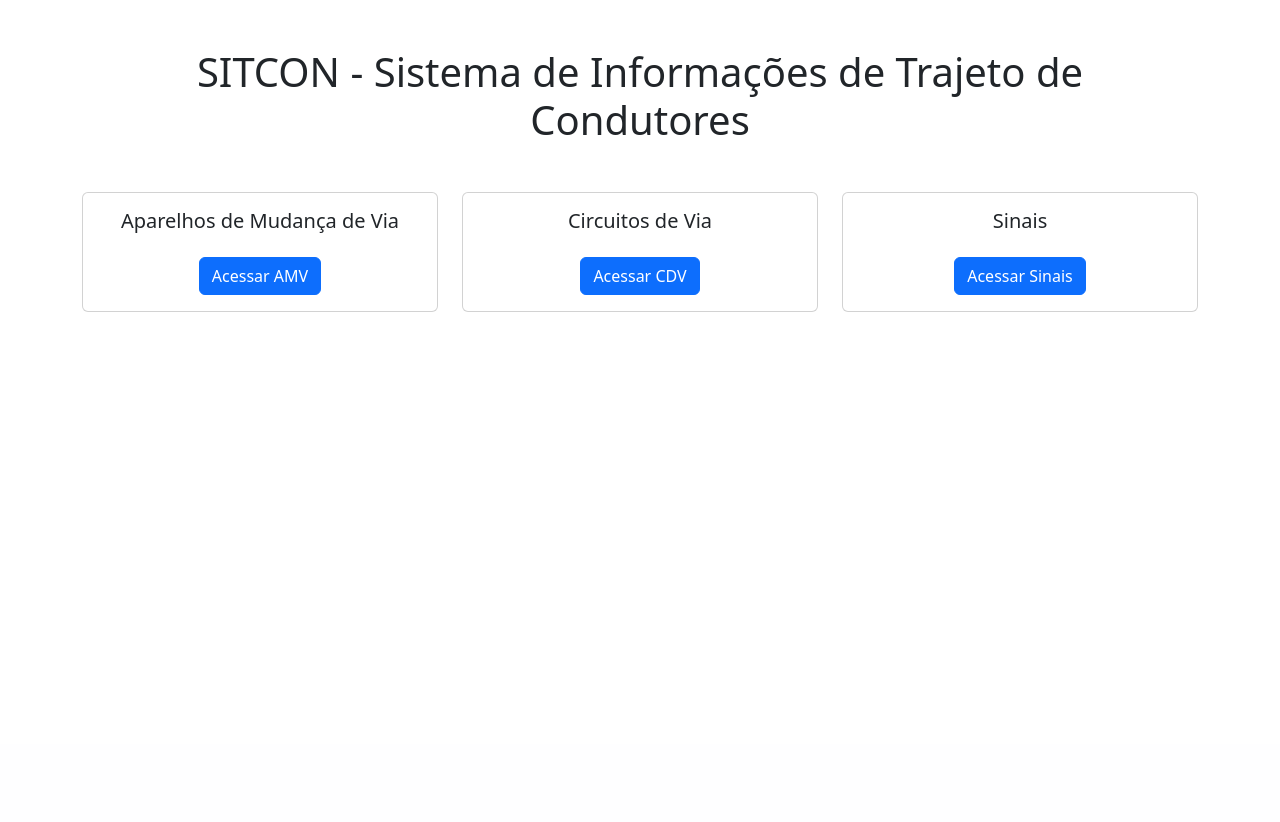
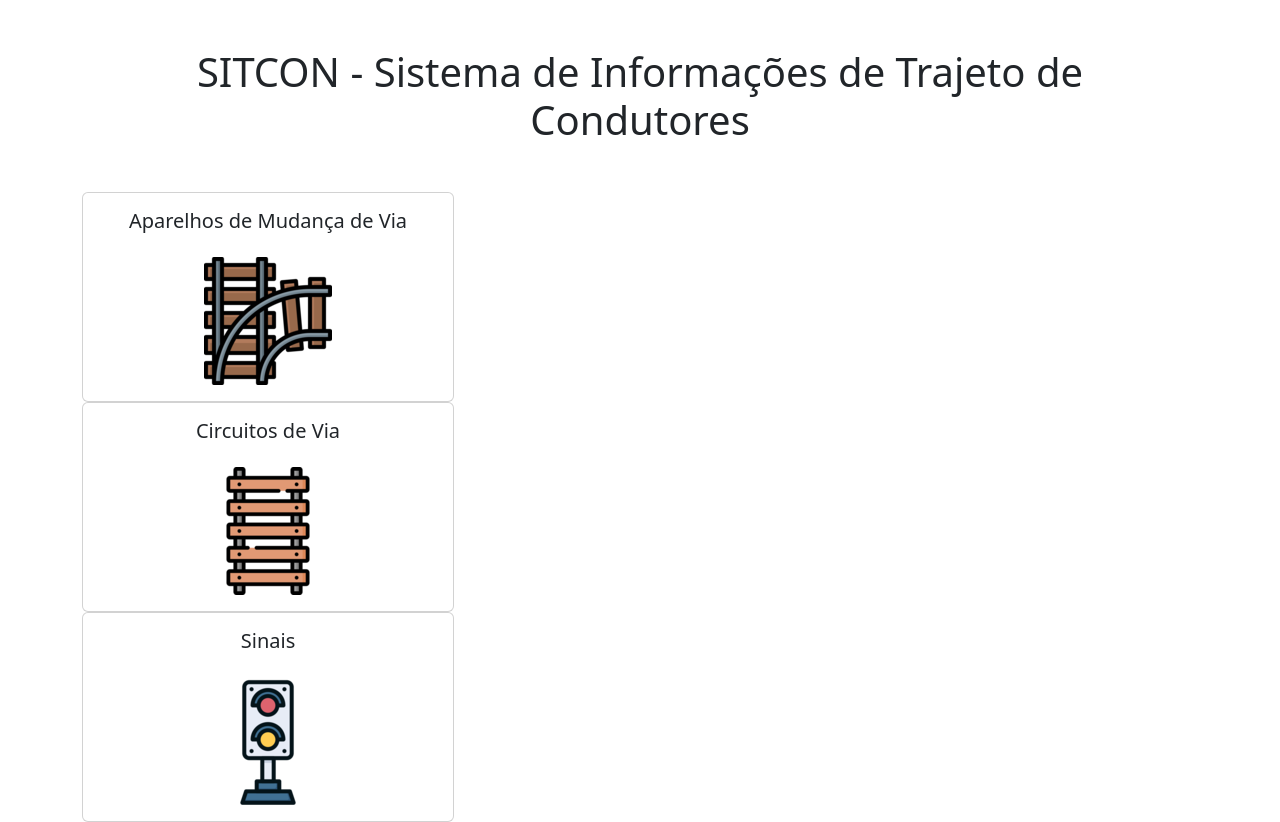
Before and after one commit to MuMurilo/Sitcon-Univesp, a Flask app: page /sitcon in a window 1280 px wide. Shown: the part 56-878 px from the top of the page. Before the commit the page ends 368 px from the top, so only its background shows below. Run offline with Flask 3, Linux system fonts and the light colour scheme; the visitor is signed in with stand-in values (Sample User, id 1).

Commit message:
add icons on buttons

```diff
--- a/sitcon_v2/templates/sitcon.html
+++ b/sitcon_v2/templates/sitcon.html
@@ -24,33 +24,68 @@
         SITCON - Sistema de Informações de Trajeto de Condutores
       </h1>
 
-      <div class="row g-4">
       <div class="col-md-4">
   <div class="card h-100">
     <div class="card-body text-center">
       <h5 class="card-title">Aparelhos de Mudança de Via</h5>
-              <a href="/amv" class="btn btn-primary mt-3">Acessar AMV</a>
+      <a href="/amv" class="d-inline-block mt-3 image-hover">
+        <img src="{{ url_for('static', filename='images/amv.png') }}"
+             alt=""
+             class="img-fluid rounded"
+             style="max-width: 200px; transition: transform 0.3s;">
+      </a>
     </div>
   </div>
 </div>
+
+<style>
+  .image-hover:hover img {
+    transform: scale(1.05);
+    box-shadow: 0 4px 8px rgba(0,0,0,0.1);
+  }
+</style>
 
         <div class="col-md-4">
   <div class="card h-100">
     <div class="card-body text-center">
       <h5 class="card-title">Circuitos de Via</h5>
-              <a href="/cdv" class="btn btn-primary mt-3">Acessar CDV</a>
+      <a href="/cdv" class="d-inline-block mt-3 image-hover">
+        <img src="{{ url_for('static', filename='images/cdv.png') }}"
+             alt="Acessar CDV"
+             class="img-fluid rounded"
+             style="max-width: 200px; transition: transform 0.3s;">
+      </a>
     </div>
   </div>
 </div>
+
+<style>
+  .image-hover:hover img {
+    transform: scale(1.05);
+    box-shadow: 0 4px 8px rgba(0,0,0,0.1);
+  }
+</style>
 
         <div class="col-md-4">
   <div class="card h-100">
     <div class="card-body text-center">
       <h5 class="card-title">Sinais</h5>
-              <a href="/sinais" class="btn btn-primary mt-3">Acessar Sinais</a>
+      <a href="sinais" class="d-inline-block mt-3 image-hover">
+        <img src="{{ url_for('static', filename='images/sinal.png') }}"
+             alt="Acessar CDV"
+             class="img-fluid rounded"
+             style="max-width: 200px; transition: transform 0.3s;">
+      </a>
     </div>
   </div>
 </div>
+
+<style>
+  .image-hover:hover img {
+    transform: scale(1.05);
+    box-shadow: 0 4px 8px rgba(0,0,0,0.1);
+  }
+</style>
       </div>
     </div>
     <script src="https://cdn.jsdelivr.net/npm/bootstrap@5.3.0/dist/js/bootstrap.bundle.min.js"></script>
```
Also changed, not shown: sitcon_v2/static/images/amv.png (added), sitcon_v2/static/images/cdv.png (added), sitcon_v2/static/images/sinal.png (added). Lines whose indentation alone changed are shown as unchanged.
